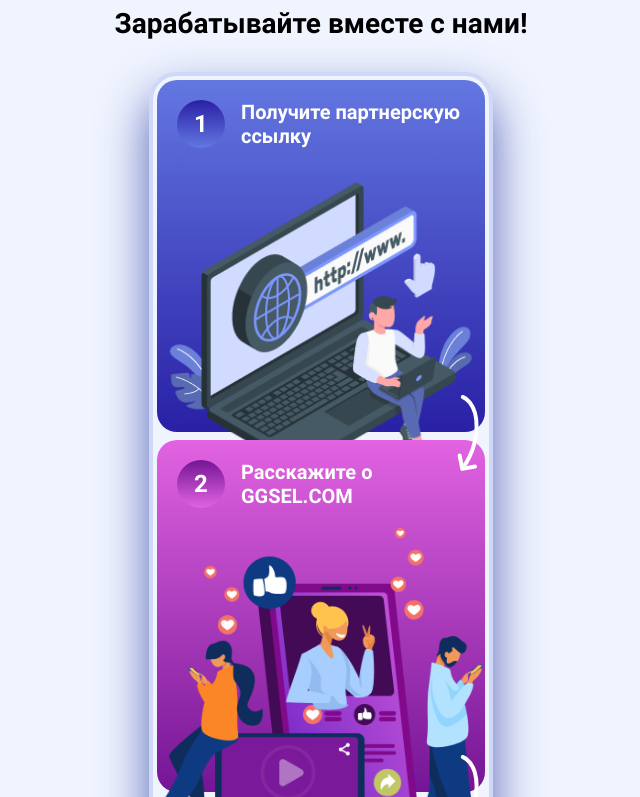
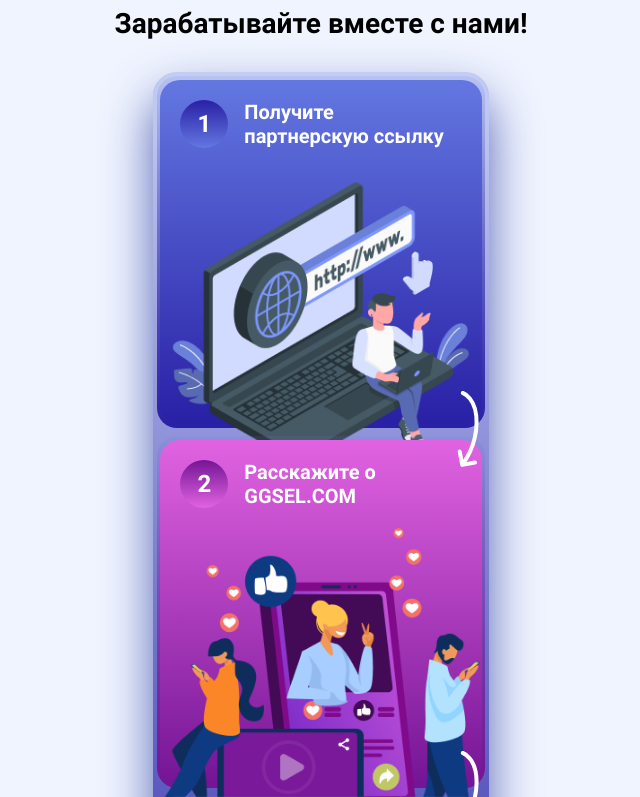
Before and after one commit to RezantsevaYana/Test-task__GGSel, a website: page src/index.html in a window 1280 px wide. Shown: the top 797 px of the page, without its empty margins (327-967 px from the left). Drawn offline with nearby package versions, Linux system fonts and the light colour scheme; files that its build step writes are made by us from their sources; files whose address does not match are found by name.

Commit message:
add gradient

```diff
--- a/src/index.html
+++ b/src/index.html
@@ -13,31 +13,39 @@
         <main class="main">
             <h1 class="title">Зарабатывайте вместе с нами!</h1>
             <ul class="steps">
+                <div class="steps__gradient">
                     <li class="step step__1 m-1">
+                        <div class="step__container step__container_1">
                             <div class="step__title-container m-5">
                                 <span class="step__number step__number_1">1</span>
                                 <h2 class="step__title">Получите партнерскую ссылку</h2>
                             </div>
                             <img class="step__image" src="./images/step1.png" alt="переход по ссылке" />
-
+                        </div>
                     </li>
 
                     <li class="step step__2 m-1">
+                        <div class="step__container step__container_2">
                             <div class="step__title-container m-5">
                                 <span class="step__number step__number_2">2</span>
                                 <h2 class="step__title">Расскажите o GGSEL.COM</h2>
                             </div>
                             <img class="step__image" src="./images/step2.png" alt="люди делятся ссылкой" />
+                        </div>
                     </li>
 
                     <li class="step step__3 m-1">
+                        <div class="step__container step__container_3">
                             <div class="step__title-container m-5">
                                 <span class="step__number step__number_3">3</span>
                                 <h2 class="step__title">Получайте хороший процент от покупок по вашей ссылке!</h2>
                             </div>
                             <img class="step__image" src="./images/step3.png" alt="разбогатевший человек" />
+                        </div>
                     </li>
+                </div>
             </ul>
+            </div>
             <button class="button m-16">Стать партнером</button>
         </main>
 
--- a/src/styles/blocks/step.scss
+++ b/src/styles/blocks/step.scss
@@ -10,17 +10,38 @@
     height: 352px;
     flex-shrink: 0;
     position: relative;
+    display: flex;
+    align-items: center;
+    justify-content: center;
+
+    &__container {
+        width: 98%;
+        height: 98%;
+        border-radius: 20px;
+
+        &_1 {
+            background: linear-gradient(180deg, $step1-color1 0%, $step1-color2 100%);
+        }
+
+        &_2 {
+            background: linear-gradient(180deg, $step2-color1 0%, $step2-color2 100%);
+        }
+
+        &_3 {
+            background: linear-gradient(180deg, $step3-color1 0%, $step3-color2 100%);
+        }
+    }
 
     &__1 {
-        background: linear-gradient(180deg, $step1-color1 0%, $step1-color2 100%);
+        background: linear-gradient(180deg, rgba(107, 125, 222, 0.12) 0%, $step1-color2 100%);
     }
 
     &__2 {
-        background: linear-gradient(180deg, $step2-color1 0%, $step2-color2 100%);
+        background: linear-gradient(180deg, rgba(107, 125, 222, 0.12) 0%, $step2-color2 100%);
     }
 
     &__3 {
-        background: linear-gradient(180deg, $step3-color1 0%, $step3-color2 100%);
+        background: linear-gradient(180deg, rgba(107, 125, 222, 0.12) 0%, $step3-color2 100%);
     }
 
     &__title-container {
--- a/src/styles/blocks/steps.scss
+++ b/src/styles/blocks/steps.scss
@@ -1,15 +1,25 @@
 .steps {
     display: flex;
-    flex-direction: row;
     align-items: center;
     justify-content: center;
+    margin: 0 auto;
+    background: rgba(107, 125, 222, 0.24);
     border-radius: 24px;
-    border: 4px solid rgba(107, 125, 222, 0.24);
-    box-shadow: 0px 24px 48px 0px rgba(23, 43, 151, 0.72);
-    margin: 0 auto;
 
-    @media screen and (max-width: 1320px) {
-        flex-direction: column;
-        border-radius: 28px;
+    &__gradient {
+        height: 98%;
+        display: flex;
+        flex-direction: row;
+        align-items: center;
+        justify-content: center;
+        border-radius: 24px;
+        box-shadow: 0px 24px 48px 0px rgba(23, 43, 151, 0.72);
+        background: linear-gradient(180deg, rgba(107, 125, 222, 0.12) 0%, #2921A5 100%);
+
+        @media screen and (max-width: 1320px) {
+            flex-direction: column;
+            border-radius: 28px;
+        }
     }
+
 }
```
Also changed, not shown: build/css/style.css, build/index.html, src/styles/style.scss (line endings or trailing spaces). Lines whose indentation alone changed are shown as unchanged.
